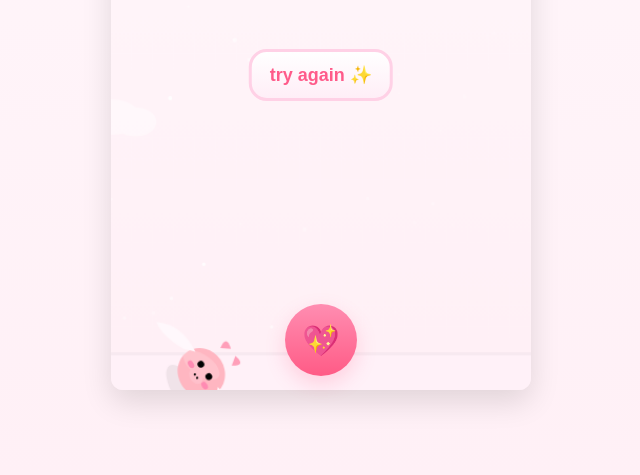
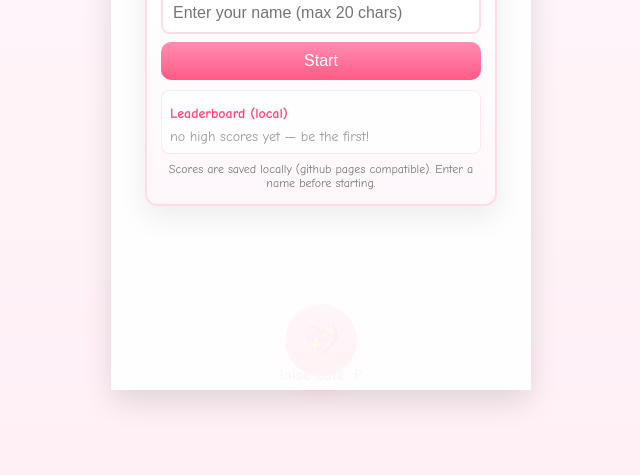
Before and after one commit to biancaloise/flappy-pig, a plain HTML site: page index.html in a window 1280 px wide. Shown: the part 325-800 px from the top of the page, without its empty margins (319-959 px from the left). Drawn offline with Linux system fonts and the light colour scheme.

Commit message:
Update index.html

```diff
--- a/index.html
+++ b/index.html
@@ -19,20 +19,66 @@
   #retryBtn{position:absolute;left:50%;transform:translate(-50%,-50%);top:50%;padding:12px 18px;border-radius:18px;border:3px solid #ffd1e6;background:linear-gradient(#fff,#ffeef7);color:#ff5b8a;font-weight:700;font-size:18px;display:none;z-index:21;cursor:pointer}
   .score{position:absolute;left:12px;top:12px;background:rgba(255,255,255,0.12);padding:8px 12px;border-radius:12px;color:#fff;font-weight:700;text-shadow:0 2px 8px rgba(0,0,0,0.25);z-index:19}
   .hint{position:absolute;right:12px;top:12px;color:#ff4678;background:rgba(255,255,255,0.12);padding:6px 10px;border-radius:10px;z-index:19}
+  /* Start overlay & leaderboard additions */
+  #startOverlay {
+    position:absolute;
+    inset:0;
+    background: rgba(255,255,255,0.92);
+    z-index:40;
+    display:flex;
+    align-items:center;
+    justify-content:center;
+    padding:18px;
+    box-sizing:border-box;
+  }
+  #startCard{
+    width:320px;
+    background: linear-gradient(180deg,#fff,#fff7fb);
+    border-radius:12px;
+    padding:14px;
+    box-shadow:0 10px 30px rgba(0,0,0,0.08);
+    text-align:center;
+    border:2px solid #ffdce8;
+  }
+  #nameInput { width:100%; padding:10px; font-size:16px; border-radius:8px; border:2px solid #ffdde8; margin-bottom:8px; box-sizing:border-box; }
+  #startBtn { width:100%; padding:10px; font-size:16px; border-radius:10px; border:none; background:linear-gradient(#ff8db1,#ff5b86); color:white; cursor:pointer; }
+  #leaderboardBox { margin-top:10px; max-height:160px; overflow:auto; text-align:left; background:rgba(255,255,255,0.85); padding:8px; border-radius:8px; border:1px solid #ffe6f0; }
+  #leaderboardBox h4 { margin:6px 0; color:#ff4678; font-size:14px; }
+  #loiseTag { position:absolute; left:50%; transform:translateX(-50%); bottom:6px; color:#ff6b9a; font-weight:700; z-index:30; }
   @media (min-width:700px){ .wrap{width:420px} }
 </style>
 </head>
 <body>
   <div class="wrap">
+    <!-- START OVERLAY (added) -->
+    <div id="startOverlay">
+      <div id="startCard" role="dialog" aria-modal="true">
+        <div style="font-size:20px;color:#ff4678;margin-bottom:8px">🐷 Flappy Pig</div>
+        <input id="nameInput" placeholder="Enter your name (max 20 chars)" maxlength="20" />
+        <button id="startBtn">Start</button>
+
+        <div id="leaderboardBox">
+          <h4>Leaderboard (local)</h4>
+          <div id="leaderboardList" style="font-size:14px;color:#333">loading...</div>
+        </div>
+
+        <div style="font-size:12px;color:#777;margin-top:8px">Scores are saved locally (github pages compatible). Enter a name before starting.</div>
+      </div>
+    </div>
+
+    <!-- original elements (kept) -->
     <canvas id="c"></canvas>
     <div class="score" id="score">score: 0</div>
     <div class="hint" id="hint">tap heart / click / space</div>
     <button id="heartBtn" aria-label="flap">💖</button>
     <button id="retryBtn">try again ✨</button>
+
+    <div id="loiseTag">loise cute :P</div>
   </div>
 
 <script>
 /* flappy pig - canvas only */
+/* --- ORIGINAL CODE + ADDED START/LEADERBOARD LOGIC --- */
 const canvas = document.getElementById('c');
 const ctx = canvas.getContext('2d');
 const wrap = document.querySelector('.wrap');
@@ -58,6 +104,57 @@ const PIPE_SPEED = 2.6;
 const rand = (a,b)=> Math.random()*(b-a)+a;
 const clamp = (v,a,b)=> Math.max(a,Math.min(b,v));
 
+/* ------------------ ADDED: start & leaderboard state ------------------ */
+let playerName = null; // set when user presses Start
+const LB_KEY = 'flappypig_scores_local'; // storage key for leaderboard (name -> score)
+
+// get leaderboard object { name:score, ... }
+function getAllScores(){
+  try {
+    return JSON.parse(localStorage.getItem(LB_KEY) || '{}');
+  } catch(e){
+    return {};
+  }
+}
+function saveAllScores(obj){
+  try{
+    localStorage.setItem(LB_KEY, JSON.stringify(obj));
+  }catch(e){}
+}
+// render leaderboard in overlay
+function renderLeaderboard(){
+  const box = document.getElementById('leaderboardList');
+  const obj = getAllScores();
+  const rows = Object.keys(obj).map(n => ({ name: n, score: obj[n] }));
+  rows.sort((a,b)=> b.score - a.score || a.name.localeCompare(b.name));
+  if(rows.length === 0){
+    box.innerHTML = '<div style="color:#999">no high scores yet — be the first!</div>';
+    return;
+  }
+  let html = '<ol style="margin:6px 0 0 18px;padding:0;">';
+  rows.slice(0,10).forEach(r=>{
+    html += `<li style="margin-bottom:6px">${escapeHtml(r.name)} — <strong style="color:#ff4678">${r.score}</strong></li>`;
+  });
+  html += '</ol>';
+  box.innerHTML = html;
+}
+// escape helper
+function escapeHtml(s){ return (s+'').replace(/[&<>"']/g, c => ({'&':'&amp;','<':'&lt;','>':'&gt;','"':'&quot;',"'":'&#39;'}[c])); }
+
+// submit player's highscore (only if name provided)
+function submitPlayerScore(name, sc){
+  if(!name) return;
+  const all = getAllScores();
+  const prev = Number(all[name]||0);
+  if(sc > prev){
+    all[name] = sc;
+    saveAllScores(all);
+  }
+  renderLeaderboard();
+}
+
+/* ------------------ END ADDED ------------------ */
+
 // reset / init
 function init(){
   pig = { x:86, y:LOGICAL_H/2, r:22, vy:0, rot:0, wing:0 };
@@ -70,7 +167,13 @@ function init(){
   scoreEl.textContent = 'score: 0';
   retryBtn.style.display = 'none';
   hintEl.style.opacity = 1;
+  // keep previous behavior for legacy localstorage key (single value)
   highscore = Number(localStorage.getItem('flappypig_high')||0);
+  // if playerName exists, prefer per-name highscore from our leaderboard store
+  if(playerName){
+    const all = getAllScores();
+    if(all[playerName]) highscore = Number(all[playerName]);
+  }
 
   for(let i=0;i<6;i++) clouds.push({ x:rand(-200,LOGICAL_W+200), y:rand(40,LOGICAL_H*0.6), s:rand(0.7,1.4), speed:rand(0.15,0.6), a:rand(0.35,0.9) });
   for(let i=0;i<80;i++) sparkles.push({ x:rand(0,LOGICAL_W), y:rand(0,LOGICAL_H), r:rand(0.5,2.2), a:rand(0.2,0.9), dy:rand(0.2,0.9), tw:rand(0.01,0.05) });
@@ -216,6 +319,10 @@ function stop(){
   running = false;
   retryBtn.style.display = 'block';
   hintEl.style.opacity = 0;
+  // ADDED: submit player's score to local leaderboard if they used a name
+  if(playerName){
+    submitPlayerScore(playerName, score);
+  }
 }
 
 // render everything
@@ -270,8 +377,46 @@ heartBtn.addEventListener('click', ()=> flap());
 retryBtn.addEventListener('click', ()=> restart());
 window.addEventListener('resize', ()=>{ /* canvas css handles scaling */ });
 
-// start
-init(); loop();
+/* ------------------ ADDED: Start button wiring ------------------ */
+const startOverlay = document.getElementById('startOverlay');
+const startBtn = document.getElementById('startBtn');
+const nameInput = document.getElementById('nameInput');
+
+function beginGameForName(name){
+  playerName = (name || '').trim().substring(0,20);
+  if(!playerName){
+    alert('Please enter your name to start');
+    nameInput.focus();
+    return;
+  }
+  try { localStorage.setItem('flappypig_player', playerName); } catch(e){}
+  startOverlay.style.display = 'none';
+  init();
+  loop();
+}
+
+// when Start clicked
+startBtn.addEventListener('click', ()=> {
+  beginGameForName(nameInput.value);
+});
+
+// allow Enter to start
+nameInput.addEventListener('keydown', (e)=> {
+  if(e.key === 'Enter'){ beginGameForName(nameInput.value); }
+});
+
+// prefill name input from last saved name and render leaderboard on load
+(function initStartOverlay(){
+  const saved = localStorage.getItem('flappypig_player') || '';
+  nameInput.value = saved;
+  renderLeaderboard();
+})();
+
+/* ------------------ END ADDED ------------------ */
+
+// NOTE: original code previously auto-ran init(); loop(); — we DO NOT auto-start now.
+// Start the game by entering a name and pressing Start (overlay). This keeps your "start screen" requirement.
+
 </script>
 </body>
 </html>
```
